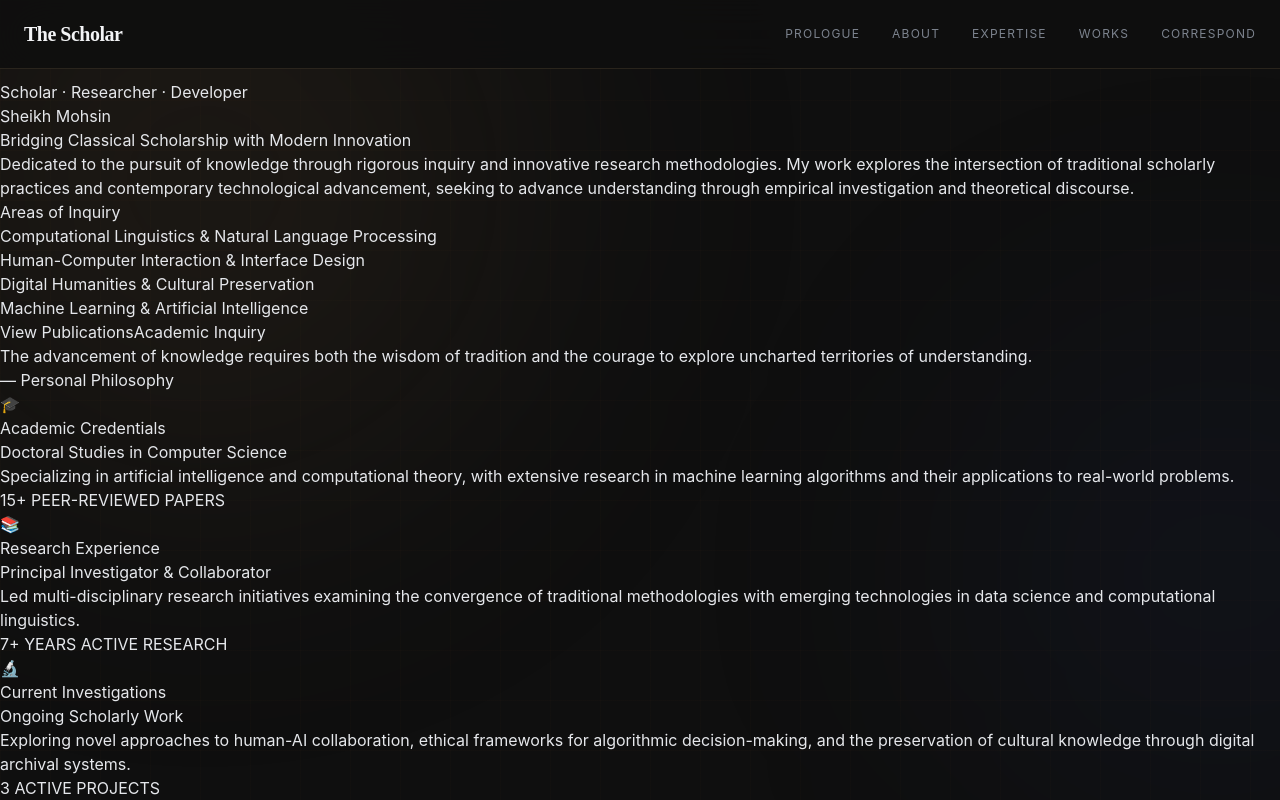
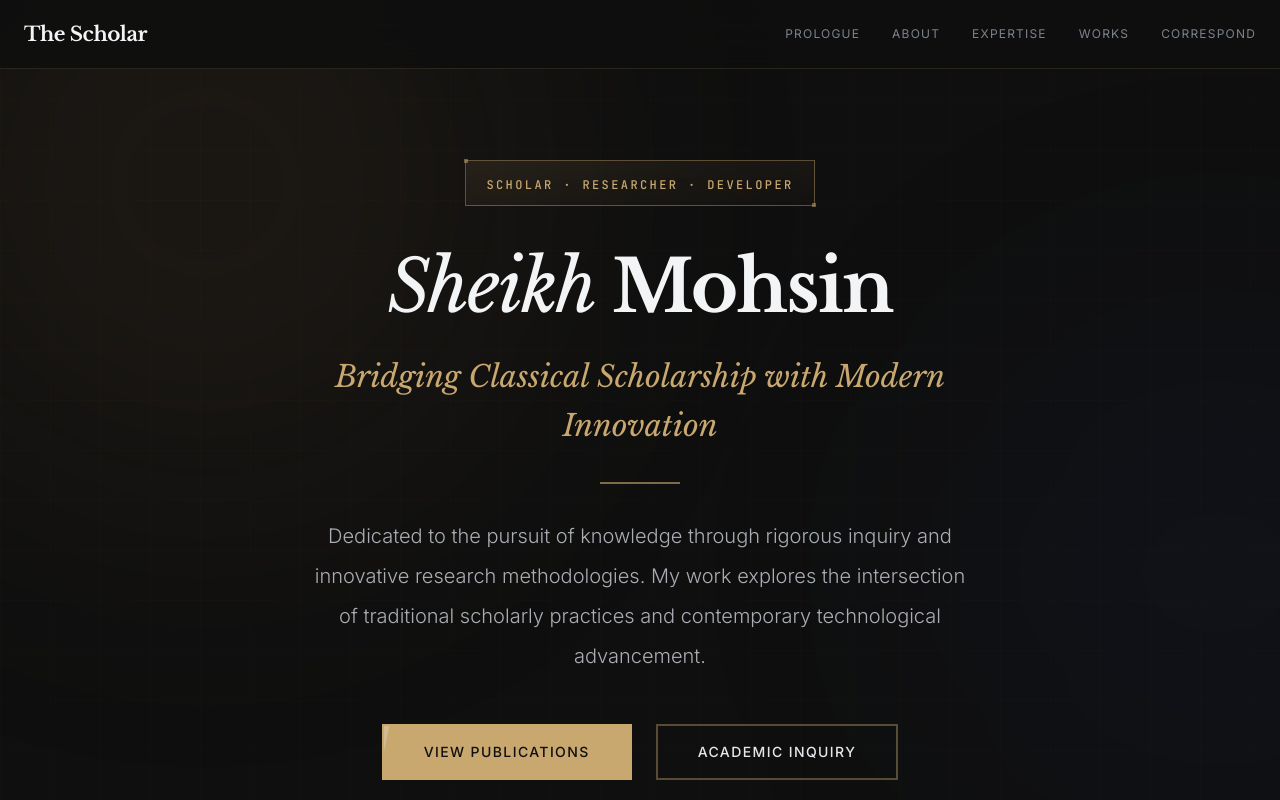
Before and after one commit to SheikhMohsin9311/personal-site, a Next.js app: page / in a window 1280 px wide. Shown: the top 800 px of the page. Built offline with nearby package versions, Linux system fonts and the light colour scheme.

Commit message:
Changes to css and layout

```diff
--- a/src/app/globals.css
+++ b/src/app/globals.css
@@ -1,6 +1,5 @@
+@import url('https://fonts.googleapis.com/css2?family=Libre+Baskerville:ital,wght@0,400;0,700;1,400&family=Inter:wght@300;400;500;600;700&family=JetBrains+Mono:wght@400;500;600&display=swap');
 @import "tailwindcss";
-
-@import url('https://fonts.googleapis.com/css2?family=Libre+Baskerville:ital,wght@0,400;0,700;1,400&family=Inter:wght@300;400;500;600;700&family=JetBrains+Mono:wght@400;500;600&display=swap');
 
 @theme {
   --color-gold-50: #fbf8f3;
--- a/src/app/page.tsx
+++ b/src/app/page.tsx
@@ -1,28 +1,37 @@
 export default function Home() {
   return (
-    <div className="hero-section">
-      <div className="hero-grid">
-        <div className="hero-content">
-          <div className="welcome-label">Scholar · Researcher · Developer</div>
+    <div className="max-w-[1400px] mx-auto px-6 py-20 min-h-[calc(100vh-80px)] flex flex-col justify-center relative">
+      <div className="flex flex-col items-center text-center max-w-4xl mx-auto w-full">
+        <div className="max-w-3xl w-full">
+          {/* Welcome Pill */}
+          <div className="inline-block px-5 py-2.5 mb-10 border border-gold-500/40 bg-gradient-to-br from-gold-500/10 to-gold-900/5 backdrop-blur-md relative transition-all duration-300 hover:border-gold-500/60 hover:bg-gold-500/15 hover:-translate-y-0.5 group">
+            <div className="absolute -top-0.5 -left-0.5 w-1 h-1 bg-gold-500 opacity-50"></div>
+            <div className="absolute -bottom-0.5 -right-0.5 w-1 h-1 bg-gold-500 opacity-50"></div>
+            <span className="font-mono text-xs font-medium text-gold-500 tracking-[0.2em] uppercase">
+              Scholar · Researcher · Developer
+            </span>
+          </div>
 
-          <h1 className="hero-heading">
-            Sheikh Mohsin
+          <h1 className="font-serif text-5xl md:text-7xl font-bold text-gray-100 leading-[1.15] mb-6 tracking-tight">
+            <span className="italic font-normal block md:inline mr-4">Sheikh</span>
+            Mohsin
           </h1>
 
-          <p className="hero-subtitle">
+          <p className="font-serif text-2xl md:text-3xl italic text-gold-500 mb-8 font-normal leading-relaxed">
             Bridging Classical Scholarship with Modern Innovation
           </p>
 
-          <p className="hero-description">
+          <div className="w-20 h-0.5 bg-gold-500 mx-auto my-8 opacity-60"></div>
+
+          <p className="font-sans text-lg md:text-xl text-gray-300/80 mb-12 leading-loose font-light max-w-2xl mx-auto">
             Dedicated to the pursuit of knowledge through rigorous inquiry and innovative
             research methodologies. My work explores the intersection of traditional scholarly
-            practices and contemporary technological advancement, seeking to advance understanding
-            through empirical investigation and theoretical discourse.
+            practices and contemporary technological advancement.
           </p>
 
-          <div className="research-focus">
+          <div className="hidden">
             <h3>Areas of Inquiry</h3>
-            <ul className="research-list">
+            <ul>
               <li>Computational Linguistics & Natural Language Processing</li>
               <li>Human-Computer Interaction & Interface Design</li>
               <li>Digital Humanities & Cultural Preservation</li>
@@ -30,64 +39,43 @@ export default function Home() {
             </ul>
           </div>
 
-          <div className="hero-buttons">
-            <a href="/writing" className="btn-primary">
-              View Publications
+          <div className="flex flex-col sm:flex-row gap-6 items-center justify-center mb-16">
+            <a href="/writing" className="group font-sans text-sm font-medium px-10 py-4 bg-gold-500 text-dark-main border-2 border-gold-500 uppercase tracking-widest transition-all duration-300 relative overflow-hidden hover:bg-gold-600 hover:border-gold-600 hover:-translate-y-0.5 hover:shadow-lg hover:shadow-gold-500/20">
+              <span className="relative z-10">View Publications</span>
+              <div className="absolute inset-0 bg-white/20 -skew-x-12 -translate-x-full transition-transform duration-500 group-hover:translate-x-full"></div>
             </a>
-            <a href="/contact" className="btn-secondary">
+
+            <a href="/contact" className="font-sans text-sm font-medium px-10 py-4 bg-transparent text-gray-200 border-2 border-gold-500/40 uppercase tracking-widest transition-all duration-300 hover:bg-gold-500/10 hover:border-gold-500 hover:text-gold-500 hover:-translate-y-0.5 hover:shadow-lg hover:shadow-gold-500/10">
               Academic Inquiry
             </a>
           </div>
 
-          <div className="quote-block">
-            The advancement of knowledge requires both the wisdom of tradition and the courage
-            to explore uncharted territories of understanding.
-            <div className="quote-author">— Personal Philosophy</div>
+          {/* Quote Block */}
+          <div className="glass-panel text-left p-10 md:p-12 max-w-2xl mx-auto rounded transition-all duration-300 hover:border-gold-500/40 hover:bg-gold-500/15 hover:shadow-xl hover:shadow-gold-500/10">
+            <div className="relative">
+              <span className="absolute -left-6 -top-4 font-serif text-6xl text-gold-500/50 leading-none">"</span>
+              <p className="font-serif italic text-xl md:text-2xl text-gray-200/90 leading-relaxed pl-4">
+                The advancement of knowledge requires both the wisdom of tradition and the courage
+                to explore uncharted territories of understanding.
+              </p>
+              <div className="mt-4 text-right font-mono text-xs text-gold-500/70 uppercase tracking-wider">— Personal Philosophy</div>
+            </div>
           </div>
         </div>
 
-        <div className="credentials">
-          <div className="credential-card">
-            <span className="credential-icon">🎓</span>
-            <h3 className="credential-title">Academic Credentials</h3>
-            <p className="credential-subtitle">Doctoral Studies in Computer Science</p>
-            <p className="credential-text">
-              Specializing in artificial intelligence and computational theory, with
-              extensive research in machine learning algorithms and their applications
-              to real-world problems.
-            </p>
-            <span className="publication-badge">15+ PEER-REVIEWED PAPERS</span>
-          </div>
-
-          <div className="credential-card">
-            <span className="credential-icon">📚</span>
-            <h3 className="credential-title">Research Experience</h3>
-            <p className="credential-subtitle">Principal Investigator & Collaborator</p>
-            <p className="credential-text">
-              Led multi-disciplinary research initiatives examining the convergence of
-              traditional methodologies with emerging technologies in data science and
-              computational linguistics.
-            </p>
-            <span className="publication-badge">7+ YEARS ACTIVE RESEARCH</span>
-          </div>
-
-          <div className="credential-card">
-            <span className="credential-icon">🔬</span>
-            <h3 className="credential-title">Current Investigations</h3>
-            <p className="credential-subtitle">Ongoing Scholarly Work</p>
-            <p className="credential-text">
-              Exploring novel approaches to human-AI collaboration, ethical frameworks
-              for algorithmic decision-making, and the preservation of cultural knowledge
-              through digital archival systems.
-            </p>
-            <span className="publication-badge">3 ACTIVE PROJECTS</span>
-          </div>
+        {/* Credentials Section (Hidden initially as per original CSS) */}
+        <div className="hidden">
+          {/* Content kept for structure/seo/future use, but hidden */}
+          <div>Academic Credentials</div>
+          <div>Research Experience</div>
+          <div>Current Investigations</div>
         </div>
       </div>
 
-      <div className="scroll-indicator">
+      {/* Scroll Indicator */}
+      <div className="absolute bottom-12 left-1/2 -translate-x-1/2 text-gold-500/50 animate-bounce cursor-pointer hover:text-gold-500 transition-colors">
         <svg width="24" height="24" viewBox="0 0 24 24" fill="none" xmlns="http://www.w3.org/2000/svg">
-          <path d="M12 5V19M12 19L19 12M12 19L5 12" stroke="currentColor" strokeWidth="2" strokeLinecap="round" strokeLinejoin="round"/>
+          <path d="M12 5V19M12 19L19 12M12 19L5 12" stroke="currentColor" strokeWidth="2" strokeLinecap="round" strokeLinejoin="round" />
         </svg>
       </div>
     </div>
```
